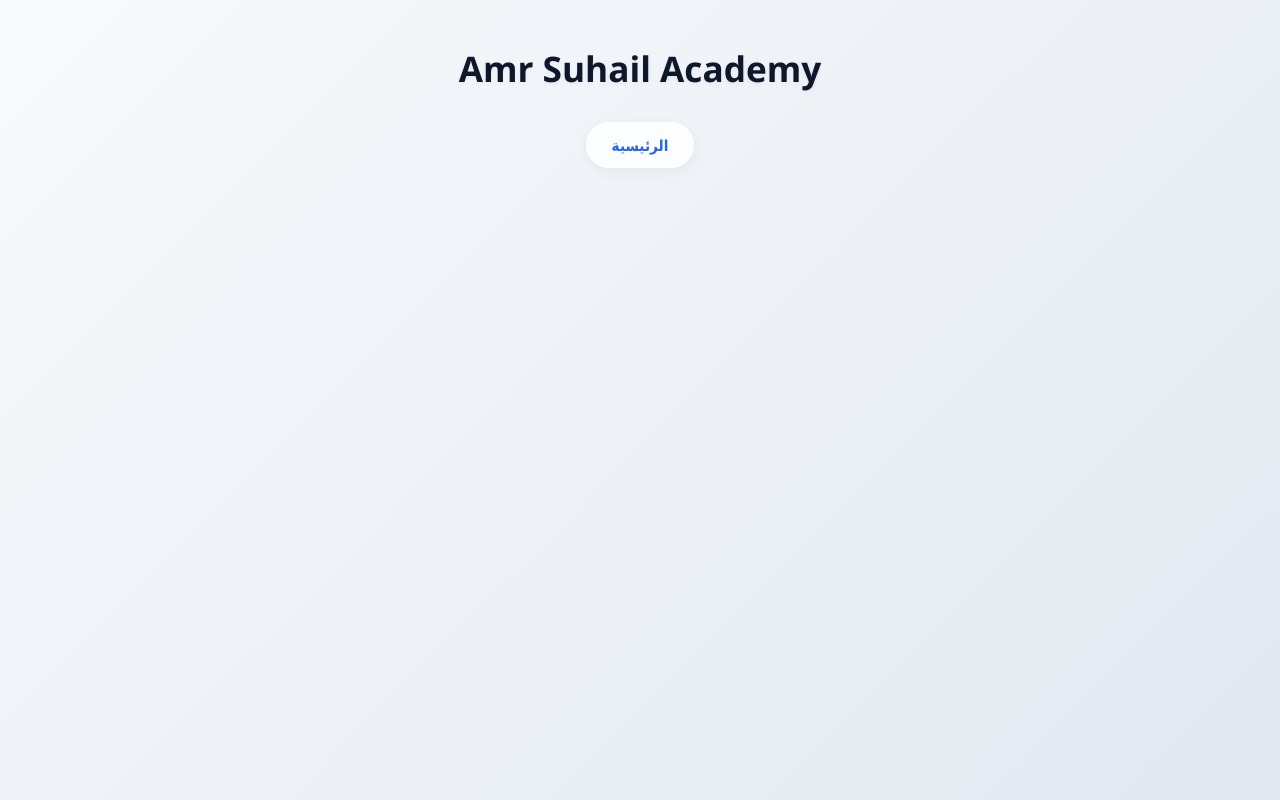
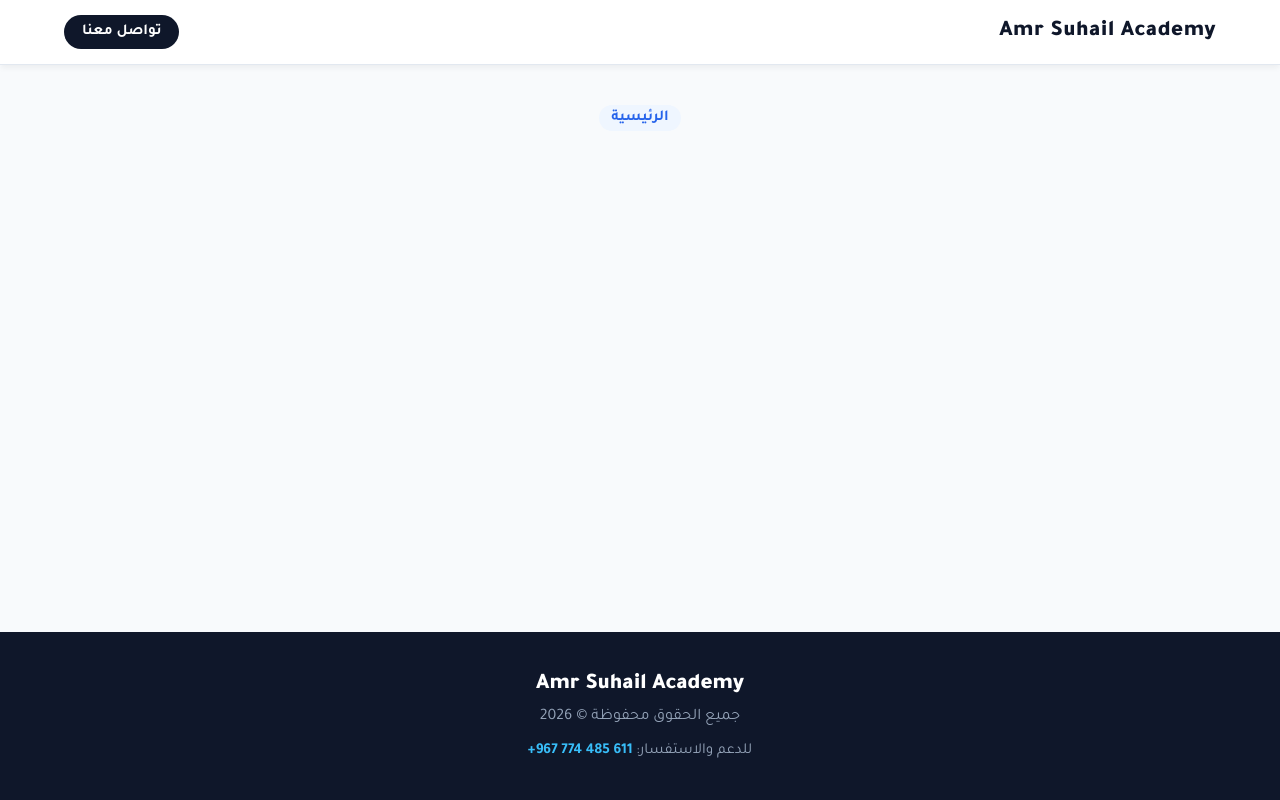
Before and after one commit to amrsuhail33-hue/Amr-acadmy, a Flask app: template templates/index.html in a window 1280 px wide. Run offline with Flask 3, Linux system fonts and the light colour scheme; the template is opened without the code that fills it, so the values that code supplies are empty.

Commit message:
Update index.html

```diff
--- a/templates/index.html
+++ b/templates/index.html
@@ -4,109 +4,131 @@
     <meta charset="UTF-8">
     <meta name="viewport" content="width=device-width, initial-scale=1.0, maximum-scale=1.0, user-scalable=no">
     <title>Amr Suhail Academy</title>
+    <!-- استدعاء خط احترافي من جوجل -->
+    <link href="https://fonts.googleapis.com/css2?family=Tajawal:wght@400;500;700;900&display=swap" rel="stylesheet">
     <style>
-        * { -webkit-tap-highlight-color: transparent; box-sizing: border-box; }
+        * { -webkit-tap-highlight-color: transparent; box-sizing: border-box; font-family: 'Tajawal', sans-serif; }
         body {
-            font-family: 'Segoe UI', Tahoma, Geneva, Verdana, sans-serif;
-            background: linear-gradient(135deg, #f8fafc 0%, #e2e8f0 100%);
-            margin: 0; padding: 0; color: #1e293b; min-height: 100vh;
+            background-color: #f8fafc;
+            margin: 0; padding: 0; color: #0f172a;
+            display: flex; flex-direction: column; min-height: 100vh;
         }
-        .container { max-width: 850px; margin: auto; padding: 20px; padding-bottom: 50px; }
 
-        #splash {
-            position: fixed; top: 0; left: 0; width: 100%; height: 100%;
-            background: linear-gradient(135deg, #0f172a 0%, #1e293b 100%);
-            z-index: 9999; display: flex; flex-direction: column; align-items: center; justify-content: center;
-            animation: fadeOut 0.8s ease-in-out 2.5s forwards;
-            pointer-events: none;
+        /* شريط التصفح العلوي (Navbar) */
+        .navbar {
+            position: sticky; top: 0; background: rgba(255, 255, 255, 0.9);
+            backdrop-filter: blur(12px); border-bottom: 1px solid #e2e8f0;
+            display: flex; justify-content: space-between; align-items: center;
+            padding: 15px 5%; z-index: 100; box-shadow: 0 4px 6px -1px rgba(0,0,0,0.05);
         }
-        .splash-text { font-size: 2.2rem; font-weight: 900; color: #ffffff; margin-top: 15px; text-shadow: 0 4px 10px rgba(0,0,0,0.3); opacity: 0; animation: slideUp 0.8s forwards 0.3s; }
-        .splash-desc { color: #fbbf24; font-size: 1.1rem; font-weight: bold; letter-spacing: 1px; opacity: 0; animation: slideUp 0.8s forwards 0.6s; }
+        .navbar-brand { font-size: 1.4rem; font-weight: 900; color: #0f172a; text-decoration: none; letter-spacing: 0.5px; }
+        .navbar-contact {
+            background-color: #0f172a; color: #ffffff; padding: 8px 18px;
+            border-radius: 50px; text-decoration: none; font-size: 0.95rem; font-weight: 700;
+            transition: background-color 0.3s;
+        }
+        .navbar-contact:hover { background-color: #334155; }
 
-        @keyframes fadeOut { to { opacity: 0; visibility: hidden; } }
-        @keyframes slideUp { from { transform: translateY(20px); opacity: 0; } to { transform: translateY(0); opacity: 1; } }
+        /* منطقة المحتوى الرئيسية */
+        .main-content { flex: 1; width: 100%; max-width: 1000px; margin: 0 auto; padding: 40px 20px; }
 
-        header { text-align: center; margin: 20px 0 30px 0; }
-        h1 { color: #0f172a; font-size: 2.2rem; font-weight: 900; margin-bottom: 5px; text-shadow: 0 2px 4px rgba(0,0,0,0.05); }
+        /* قسم الترحيب (Hero) */
+        .hero-section { text-align: center; margin-bottom: 40px; }
+        .hero-title { font-size: 2.2rem; font-weight: 900; color: #0f172a; margin: 0 0 10px 0; }
+        .hero-subtitle { font-size: 1.1rem; color: #64748b; margin: 0; font-weight: 500; }
 
+        /* مسار التنقل */
         .breadcrumb {
-            display: inline-flex; gap: 10px; justify-content: center; background: rgba(255, 255, 255, 0.8);
-            backdrop-filter: blur(10px); padding: 12px 25px; border-radius: 50px;
-            box-shadow: 0 4px 15px rgba(0,0,0,0.05); margin-bottom: 30px; font-weight: bold; font-size: 0.95rem; border: 1px solid #ffffff;
+            display: flex; justify-content: center; gap: 8px; margin-bottom: 40px;
+            font-size: 0.95rem; font-weight: 700; color: #64748b;
         }
-        .breadcrumb a { text-decoration: none; color: #2563eb; transition: 0.2s; }
-        .breadcrumb a:hover { color: #1d4ed8; }
-        .breadcrumb span { color: #94a3b8; }
+        .breadcrumb a { color: #2563eb; text-decoration: none; padding: 4px 12px; background: #eff6ff; border-radius: 20px; transition: 0.2s; }
+        .breadcrumb a:hover { background: #dbeafe; color: #1d4ed8; }
+        .breadcrumb span { margin-top: 4px; }
 
-        .grid-container { display: grid; grid-template-columns: repeat(auto-fit, minmax(220px, 1fr)); gap: 20px; }
+        /* البطاقات الاحترافية */
+        .grid-container { display: grid; grid-template-columns: repeat(auto-fit, minmax(240px, 1fr)); gap: 20px; }
         .card {
-            background: #ffffff; padding: 25px 20px; border-radius: 20px; text-align: center;
-            text-decoration: none; font-size: 1.3rem; font-weight: 800; color: #1e293b;
-            box-shadow: 0 10px 25px rgba(0,0,0,0.06); border: 1px solid rgba(255,255,255,0.5);
-            transition: all 0.3s cubic-bezier(0.4, 0, 0.2, 1); touch-action: manipulation;
+            background: #ffffff; padding: 30px 20px; border-radius: 16px; text-align: center;
+            text-decoration: none; font-size: 1.25rem; font-weight: 800; color: #0f172a;
+            box-shadow: 0 4px 6px -1px rgba(0,0,0,0.05), 0 2px 4px -1px rgba(0,0,0,0.03);
+            border: 1px solid #f1f5f9; transition: all 0.3s ease;
         }
-        .card:hover { transform: translateY(-7px); box-shadow: 0 15px 35px rgba(0,0,0,0.1); border-color: #bfdbfe; }
-        .card:active { transform: scale(0.97); }
+        .card:hover { transform: translateY(-5px); box-shadow: 0 20px 25px -5px rgba(0,0,0,0.1), 0 10px 10px -5px rgba(0,0,0,0.04); border-color: #e2e8f0; }
 
-        .card-year { background: linear-gradient(135deg, #2563eb 0%, #1e40af 100%); color: white; border: none; }
-        .card-term { background: linear-gradient(135deg, #0ea5e9 0%, #0369a1 100%); color: white; border: none; }
-        .card-subject { border-right: 5px solid #2563eb; }
-        .card-type-video { background: linear-gradient(135deg, #ef4444 0%, #b91c1c 100%); color: white; border: none; }
-        .card-type-file { background: linear-gradient(135deg, #10b981 0%, #047857 100%); color: white; border: none; }
+        /* ألوان البطاقات */
+        .card-primary { background-color: #2563eb; color: #ffffff; border: none; }
+        .card-primary:hover { box-shadow: 0 20px 25px -5px rgba(37,99,235,0.2); }
+        .card-secondary { background-color: #f8fafc; color: #0f172a; border: 1px solid #cbd5e1; }
 
-        .subject-header { text-align: center; font-size: 2rem; color: #0f172a; margin: 0 0 30px 0; font-weight: 900; }
+        /* عناوين الأقسام الداخلية */
+        .section-header { text-align: center; font-size: 1.8rem; color: #0f172a; margin: 0 0 30px 0; font-weight: 900; }
+        .sub-header { font-size: 1.2rem; font-weight: 700; color: #334155; margin-bottom: 20px; border-right: 4px solid #2563eb; padding-right: 10px; }
 
-        .content-grid { display: grid; grid-template-columns: repeat(auto-fill, minmax(160px, 1fr)); gap: 15px; }
+        /* أزرار المحتوى (الفيديو والملفات) */
+        .content-grid { display: grid; grid-template-columns: repeat(auto-fill, minmax(180px, 1fr)); gap: 15px; margin-bottom: 40px; }
         .item-btn {
-            display: flex; align-items: center; justify-content: center; padding: 16px;
-            border-radius: 12px; text-decoration: none; font-size: 1rem; font-weight: 700; color: white;
-            text-align: center; transition: all 0.2s; box-shadow: 0 4px 10px rgba(0,0,0,0.15); touch-action: manipulation;
+            display: flex; align-items: center; justify-content: center; padding: 14px 16px;
+            border-radius: 10px; text-decoration: none; font-size: 1rem; font-weight: 700;
+            text-align: center; transition: all 0.2s ease; box-shadow: 0 1px 3px rgba(0,0,0,0.1);
         }
-        .item-btn:hover { transform: translateY(-3px); }
-        .item-btn:active { transform: scale(0.95); }
+        .item-btn:hover { transform: translateY(-2px); box-shadow: 0 4px 6px rgba(0,0,0,0.1); }
 
-        .btn-video { background: linear-gradient(135deg, #ef4444 0%, #b91c1c 100%); }
-        .btn-pdf { background: linear-gradient(135deg, #10b981 0%, #047857 100%); }
+        .btn-video { background-color: #fee2e2; color: #991b1b; border: 1px solid #fecaca; }
+        .btn-video:hover { background-color: #fecaca; }
+        .btn-pdf { background-color: #d1fae5; color: #065f46; border: 1px solid #a7f3d0; }
+        .btn-pdf:hover { background-color: #a7f3d0; }
+
+        /* التذييل الاحترافي (Footer) */
+        .footer { background-color: #0f172a; color: #94a3b8; text-align: center; padding: 40px 20px; margin-top: auto; }
+        .footer-brand { font-size: 1.4rem; font-weight: 900; color: #ffffff; margin-bottom: 10px; }
+        .footer-contact { margin-top: 15px; font-size: 0.95rem; }
+        .footer-contact a { color: #38bdf8; text-decoration: none; font-weight: 700; }
     </style>
 </head>
 <body>
 
+    <!-- شريط التصفح العلوي -->
+    <nav class="navbar">
+        <a href="/" class="navbar-brand">Amr Suhail Academy</a>
+        <!-- تم وضع كود اليمن 967 لضمان فتح الواتساب مباشرة من أي جهاز -->
+        <a href="https://wa.me/967774485611" target="_blank" class="navbar-contact">تواصل معنا</a>
+    </nav>
+
+    <div class="main-content">
+
+        <!-- الترحيب يظهر في الصفحة الرئيسية فقط -->
         {% if view == 'years' %}
-    <div id="splash">
-        <div class="splash-text">Amr Suhail Academy</div>
+        <div class="hero-section">
+            <h1 class="hero-title">بوابتك للتفوق الهندسي</h1>
+            <p class="hero-subtitle">اختر السنة الدراسية للبدء</p>
         </div>
         {% endif %}
 
-    <div class="container">
-        <header>
-            <h1>Amr Suhail Academy</h1>
-        </header>
-
-        <div style="text-align: center;">
+        <!-- مسار التنقل -->
         {% if view != 'years' %}
         <div class="breadcrumb">
             <a href="/">الرئيسية</a>
-                {% if view in ['subjects', 'select_type', 'content'] %}
-                    <span>/</span> <a href="javascript:history.back()">الخلف</a>
+            {% if view in ['subjects', 'chapters', 'select_type', 'content'] %}
+                <span>/</span> <a href="javascript:history.back()">رجوع للخلف</a>
             {% endif %}
         </div>
         {% endif %}
-        </div>
 
         <!-- 1. اختيار السنة -->
         {% if view == 'years' %}
         <div class="grid-container">
             {% for id, year in data.items() %}
-                <a href="/?year={{ id }}" class="card card-year">{{ year.name }}</a>
+                <a href="/?year={{ id }}" class="card card-primary">{{ year.name }}</a>
             {% endfor %}
         </div>
         {% endif %}
 
-        <!-- 2. اختيار الترم (ديناميكي من الشيت) -->
+        <!-- 2. اختيار الترم -->
         {% if view == 'terms' %}
         <div class="grid-container">
             {% for t_id, term_data in terms.items() %}
-            <a href="/?year={{ y_id }}&term={{ t_id }}" class="card card-term">{{ term_data.name }}</a>
+            <a href="/?year={{ y_id }}&term={{ t_id }}" class="card">{{ term_data.name }}</a>
             {% endfor %}
         </div>
         {% endif %}
@@ -154,5 +186,15 @@
         {% endif %}
 
     </div>
+
+    <!-- التذييل (Footer) -->
+    <footer class="footer">
+        <div class="footer-brand">Amr Suhail Academy</div>
+        <div>جميع الحقوق محفوظة &copy; 2026</div>
+        <div class="footer-contact">
+            للدعم والاستفسار: <a href="https://wa.me/967774485611" target="_blank" dir="ltr">+967 774 485 611</a>
+        </div>
+    </footer>
+
 </body>
 </html>
```
Also changed, not shown: other parts of templates/index.html (+22 -12 lines). Lines whose indentation alone changed are shown as unchanged.
